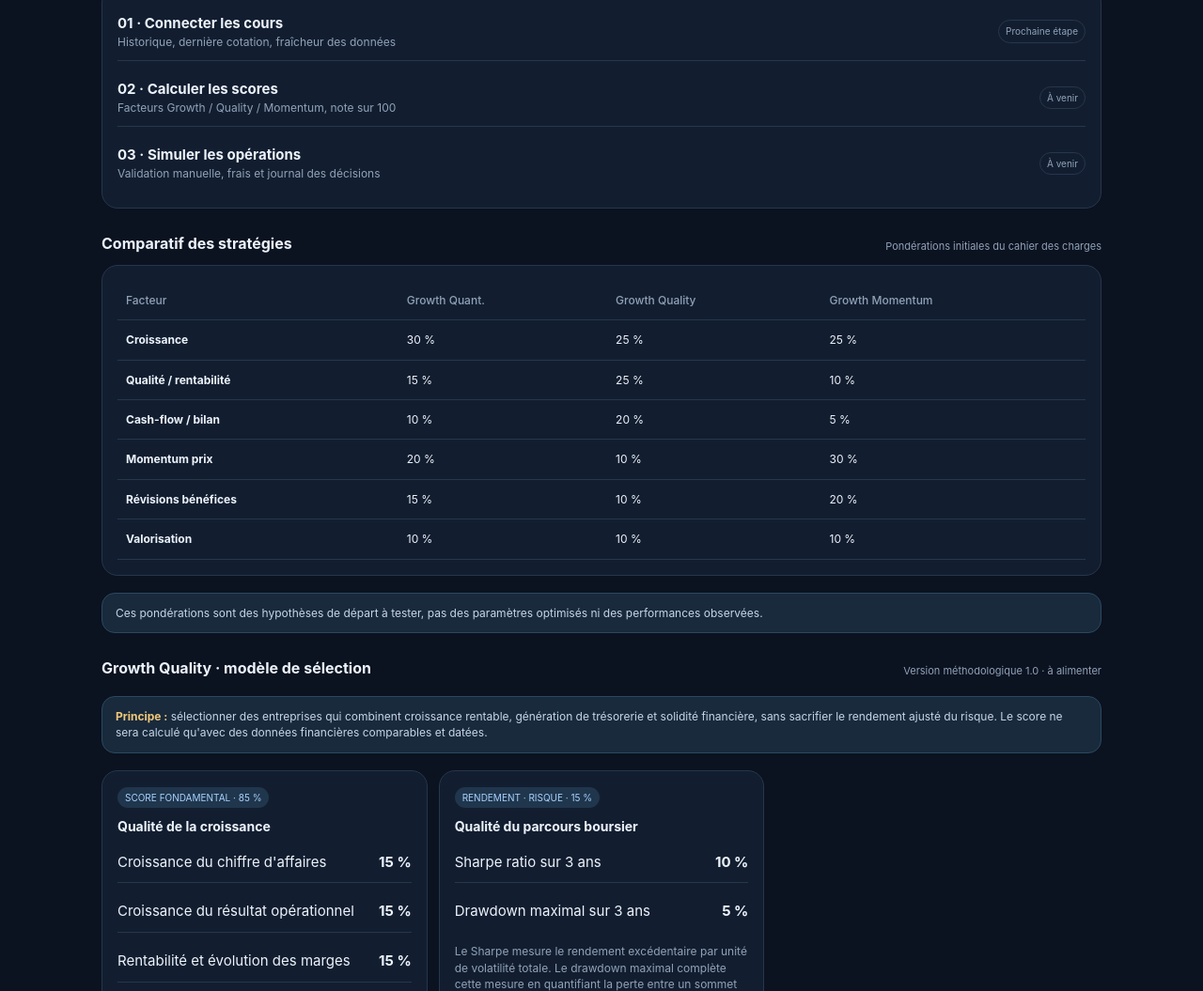
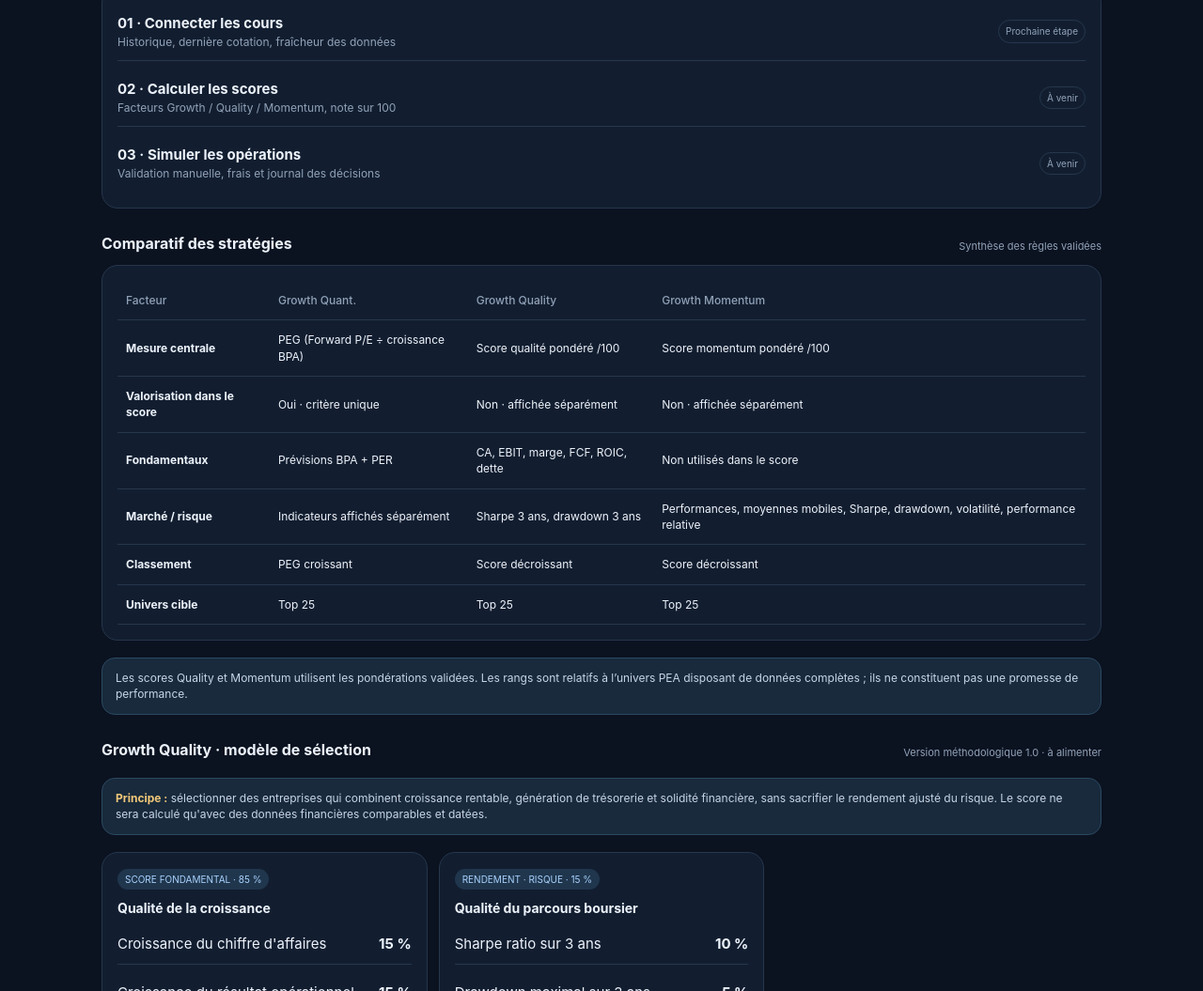
Before and after one commit to flegoff-ai-finance/Stock-Picking-App, a plain HTML site: page index.html in a window 1280 px wide. Shown: the part 804-1859 px from the top of the page at 94% size. Drawn offline with Linux system fonts and the light colour scheme.

Commit message:
Align strategy comparison with approved scoring methodologies

```diff
--- a/index.html
+++ b/index.html
@@ -33,7 +33,7 @@
 <div class="list-row"><div><b>02 · Calculer les scores</b><div class="company">Facteurs Growth / Quality / Momentum, note sur 100</div></div><span class="pill">À venir</span></div>
 <div class="list-row"><div><b>03 · Simuler les opérations</b><div class="company">Validation manuelle, frais et journal des décisions</div></div><span class="pill">À venir</span></div>
 </div></section>
-<section id="strategies"><div class="section-head"><h3>Comparatif des stratégies</h3><span>Pondérations initiales du cahier des charges</span></div><div class="card table-wrap"><table class="table"><thead><tr><th>Facteur</th><th>Growth Quant.</th><th>Growth Quality</th><th>Growth Momentum</th></tr></thead><tbody><tr><td>Croissance</td><td>30 %</td><td>25 %</td><td>25 %</td></tr><tr><td>Qualité / rentabilité</td><td>15 %</td><td>25 %</td><td>10 %</td></tr><tr><td>Cash-flow / bilan</td><td>10 %</td><td>20 %</td><td>5 %</td></tr><tr><td>Momentum prix</td><td>20 %</td><td>10 %</td><td>30 %</td></tr><tr><td>Révisions bénéfices</td><td>15 %</td><td>10 %</td><td>20 %</td></tr><tr><td>Valorisation</td><td>10 %</td><td>10 %</td><td>10 %</td></tr></tbody></table></div><div class="notice">Ces pondérations sont des hypothèses de départ à tester, pas des paramètres optimisés ni des performances observées.</div></section>
+<section id="strategies"><div class="section-head"><h3>Comparatif des stratégies</h3><span>Synthèse des règles validées</span></div><div class="card table-wrap"><table class="table"><thead><tr><th>Facteur</th><th>Growth Quant.</th><th>Growth Quality</th><th>Growth Momentum</th></tr></thead><tbody><tr><td>Mesure centrale</td><td>PEG (Forward P/E ÷ croissance BPA)</td><td>Score qualité pondéré /100</td><td>Score momentum pondéré /100</td></tr><tr><td>Valorisation dans le score</td><td>Oui · critère unique</td><td>Non · affichée séparément</td><td>Non · affichée séparément</td></tr><tr><td>Fondamentaux</td><td>Prévisions BPA + PER</td><td>CA, EBIT, marge, FCF, ROIC, dette</td><td>Non utilisés dans le score</td></tr><tr><td>Marché / risque</td><td>Indicateurs affichés séparément</td><td>Sharpe 3 ans, drawdown 3 ans</td><td>Performances, moyennes mobiles, Sharpe, drawdown, volatilité, performance relative</td></tr><tr><td>Classement</td><td>PEG croissant</td><td>Score décroissant</td><td>Score décroissant</td></tr><tr><td>Univers cible</td><td>Top 25</td><td>Top 25</td><td>Top 25</td></tr></tbody></table></div><div class="notice">Les scores Quality et Momentum utilisent les pondérations validées. Les rangs sont relatifs à l’univers PEA disposant de données complètes ; ils ne constituent pas une promesse de performance.</div></section>
 <section id="quality-model">
 <div class="section-head"><h3>Growth Quality · modèle de sélection</h3><span>Version méthodologique 1.0 · à alimenter</span></div>
 <div class="notice"><strong>Principe :</strong> sélectionner des entreprises qui combinent croissance rentable, génération de trésorerie et solidité financière, sans sacrifier le rendement ajusté du risque. Le score ne sera calculé qu'avec des données financières comparables et datées.</div>
```
